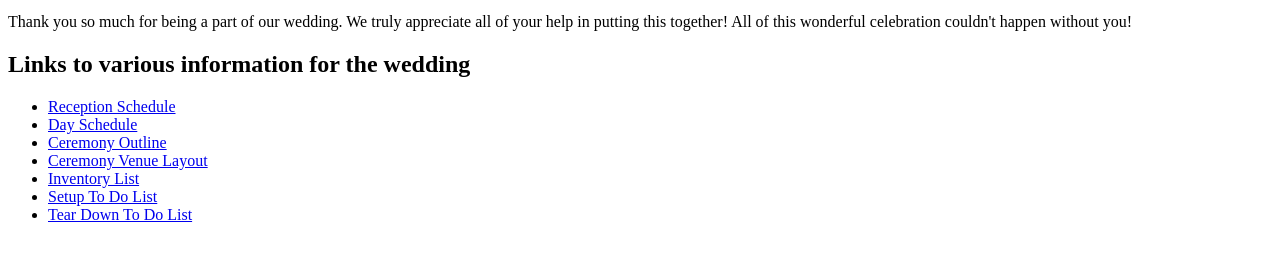
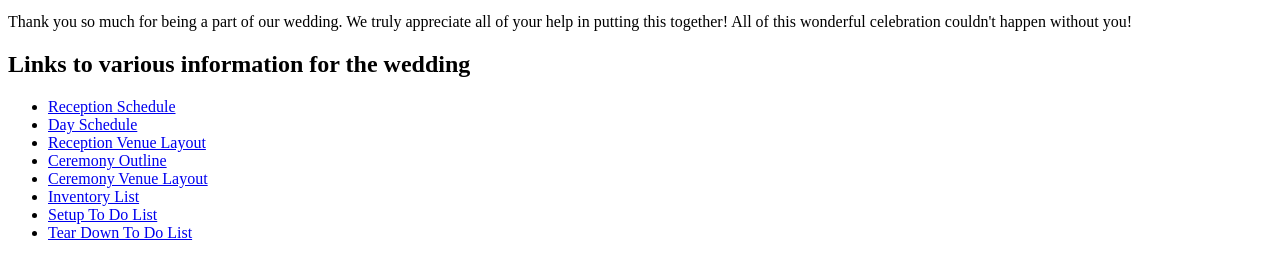
Before and after one commit to lsetiawan/wedding, a Gatsby site: page /coordinator in a window 1280 px wide. Shown: the part 101-380 px from the top of the page. Built offline with nearby package versions, Linux system fonts and the light colour scheme; Gatsby itself is replaced by a stand-in of ours.

Commit message:
add reception venue

```diff
--- a/src/pages/coordinator.js
+++ b/src/pages/coordinator.js
@@ -1,11 +1,13 @@
 import React from 'react'
 import Link from 'gatsby-link'
 import CeremonyVenuePDF from '../assets/venueplanceremony.pdf';
+import ReceptionVenuePDF from '../assets/reception-venue-layout.pdf';
 
 const Coordinator = () => {
     const pageLinks = [
         { title: 'Reception Schedule', url: '/', asset: false },
         { title: 'Day Schedule', url: '/day-schedule/', asset: false },
+        { title: 'Reception Venue Layout', url: ReceptionVenuePDF, asset: true },
         { title: 'Ceremony Outline', url: '/ceremony-outline/', asset: false },
         { title: 'Ceremony Venue Layout', url: CeremonyVenuePDF, asset: true },
         { title: 'Inventory List', url: '/inventory/', asset: false },
```
Also changed, not shown: src/utils/helpers.js (line endings or trailing spaces), 1 other file.
